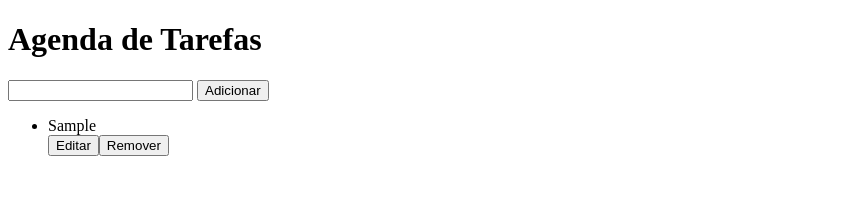
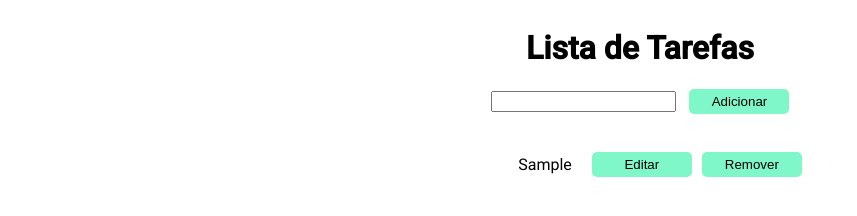
Before and after one commit to ricardosousabr/to-do-list, a plain HTML site: page index.html in a window 1280 px wide. Both pictures are taken after typing "Sample" into the empty fields and a click on the button "Adicionar". Shown: the whole page, without its empty margins (0-857 px from the left). Drawn offline with Linux system fonts and the light colour scheme.

Commit message:
style: style the to-do list

```diff
--- a/index.html
+++ b/index.html
@@ -8,14 +8,14 @@
   <title>Agenda de Tarefas</title>
 </head>
 <body>
-  <div>
+  <div class="container">
     <div>
-      <h1>Agenda de Tarefas</h1>
+      <h1>Lista de Tarefas</h1>
     </div>
     <div>
       <form id="taskForm">
         <input type="text" value="" class="inputValue">
-        <button  type="submit">Adicionar</button>
+        <button class="btn" type="submit">Adicionar</button>
       </form>
     </div>
     <div>
--- a/index.js
+++ b/index.js
@@ -12,6 +12,7 @@ function addTask() {
   const createTesk = document.createElement('span');
   const taskValue = input.value.trim();
 
+  addItem.classList.add('list-item');
   createTesk.classList.add('task');
   addItem.prepend(createTesk);
   createTesk.innerHTML = taskValue;
@@ -27,6 +28,7 @@ function clearInput() {
 function buttonsContainer() {
   const container = document.createElement('div');
 
+  container.classList.add('btn-box');
   container.appendChild(addBtnSaveItem());
   container.appendChild(addBtnEditItem());
   container.appendChild(addBtnRemoveItem());
@@ -45,8 +47,8 @@ function createEditInput(taskValue) {
 
 function addBtnEditItem() {
   const btnEditItem = document.createElement('button');
-  btnEditItem.classList.add('edit-item');
 
+  btnEditItem.classList.add('edit-item', 'btn');
   btnEditItem.addEventListener('click', () => {
     const item = btnEditItem.closest('li');
     btnEditItem.closest('li').classList.add('editing');
@@ -61,7 +63,7 @@ function addBtnEditItem() {
 function addBtnSaveItem() {
   const btnSaveItem = document.createElement('button');
 
-  btnSaveItem.classList.add('save-item');
+  btnSaveItem.classList.add('save-item', 'btn');
   btnSaveItem.addEventListener('click', () => {
     const updatedTask = document.createElement('span');
     const item = btnSaveItem.closest('li');
@@ -80,6 +82,7 @@ function addBtnSaveItem() {
 function addBtnRemoveItem() {
   const btnRemoveItem = document.createElement('button');
 
+  btnRemoveItem.classList.add('btn');
   btnRemoveItem.addEventListener('click', () => {
     btnRemoveItem.closest('li').remove();
   });
--- a/style.css
+++ b/style.css
@@ -1,3 +1,38 @@
+@import url('https://fonts.googleapis.com/css2?family=Poppins:wght@400;700&family=Roboto:wght@100;300;400;500&display=swap');
+
+.container {
+  display: flex;
+  align-items: center;
+  flex-direction: column;
+  font-family: 'Roboto';
+}
+
+.btn {
+  background: rgb(127, 247, 201);
+  border: none;
+  border-radius: 5px;
+  width: 100px;
+  height: 25px;
+  margin-left: 10px;
+}
+
+.list-item {
+  list-style: none;
+  display: flex;
+  align-items: center;
+  height: 70px;
+}
+
+.task {
+ padding-right: 10px;
+}
+
+.btn-box {
+  display: flex;
+  align-items: center;
+  justify-content: space-around;
+}
+
 .editing .edit-item {
   display: none;
 }
```
